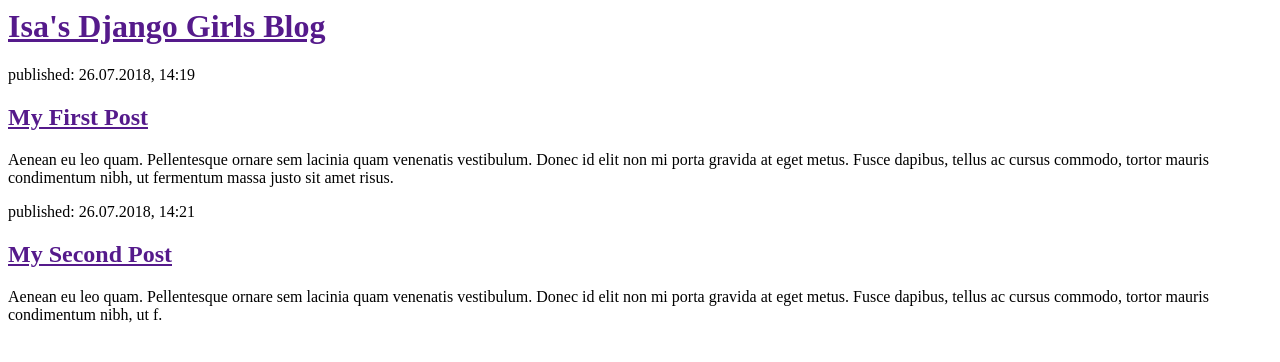
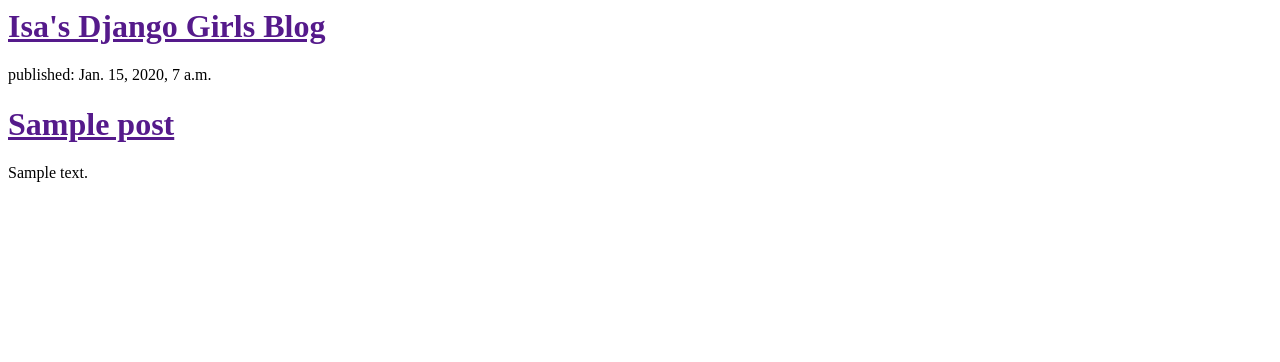
Before and after one commit to IsabeleSants/my-first-django-blog, a Django app: template blog/templates/blog/post_list.html in a window 1280 px wide. Shown: the top 362 px of the page. Run offline with Django 3.2, Linux system fonts and the light colour scheme; the template is opened without the code that fills it: values that come from a table or form of the project are taken from there, others are empty; tables that the repository leaves empty hold one stand-in row (values such as "Sample post").

Commit message:
Modified templates to display posts from database.

```diff
--- a/blog/templates/blog/post_list.html
+++ b/blog/templates/blog/post_list.html
@@ -1,22 +1,21 @@
 <html>
+
 	<head>
 		<title>Isa's Django Girls Blog</title>
 	</head>
+
 	<body>
 		<div>
 			<h1><a href="">Isa's Django Girls Blog</a></h1>
 		</div>
 
-		<div>
-			<p>published: 26.07.2018, 14:19</p>
-			<h2><a href="">My First Post</a></h2>
-			<p>Aenean eu leo quam. Pellentesque ornare sem lacinia quam venenatis vestibulum. Donec id elit non mi porta gravida at eget metus. Fusce dapibus, tellus ac cursus commodo, tortor mauris condimentum nibh, ut fermentum massa justo sit amet risus.</p>
-		</div>
+		{% for post in posts %}
+			<div>
+				<p>published: {{ post.published_date }}</p>
+				<h1><a href="">{{ post.title }}</a></h1>
+				<p>{{ post.text|linebreaksbr }}</p>
+			</div>
+		{% endfor %}
 
-		<div>
-			<p>published: 26.07.2018, 14:21</p>
-			<h2><a href="">My Second Post</a></h2>
-			<p>Aenean eu leo quam. Pellentesque ornare sem lacinia quam venenatis vestibulum. Donec id elit non mi porta gravida at eget metus. Fusce dapibus, tellus ac cursus commodo, tortor mauris condimentum nibh, ut f.</p>
-		</div>
 	</body>
 </html>
--- a/blog/views.py
+++ b/blog/views.py
@@ -1,4 +1,7 @@
 from django.shortcuts import render
+from django.utils import timezone
+from .models import Post
 
 def post_list(request):
-	return render(request, 'blog/post_list.html', {})
+	posts = Post.objects.filter(published_date__lte=timezone.now()).order_by('published_date')
+	return render(request, 'blog/post_list.html', {'posts': posts})
```
